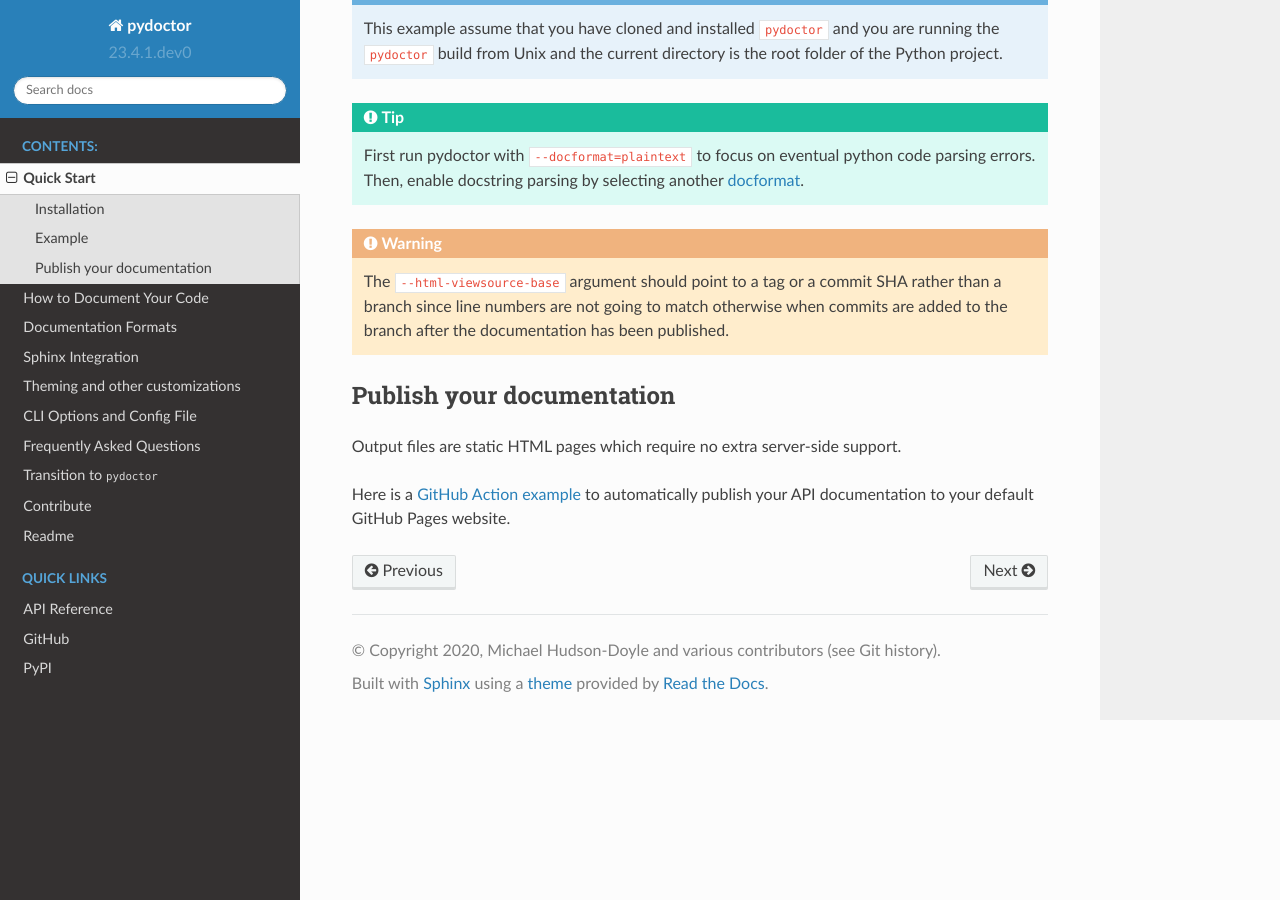
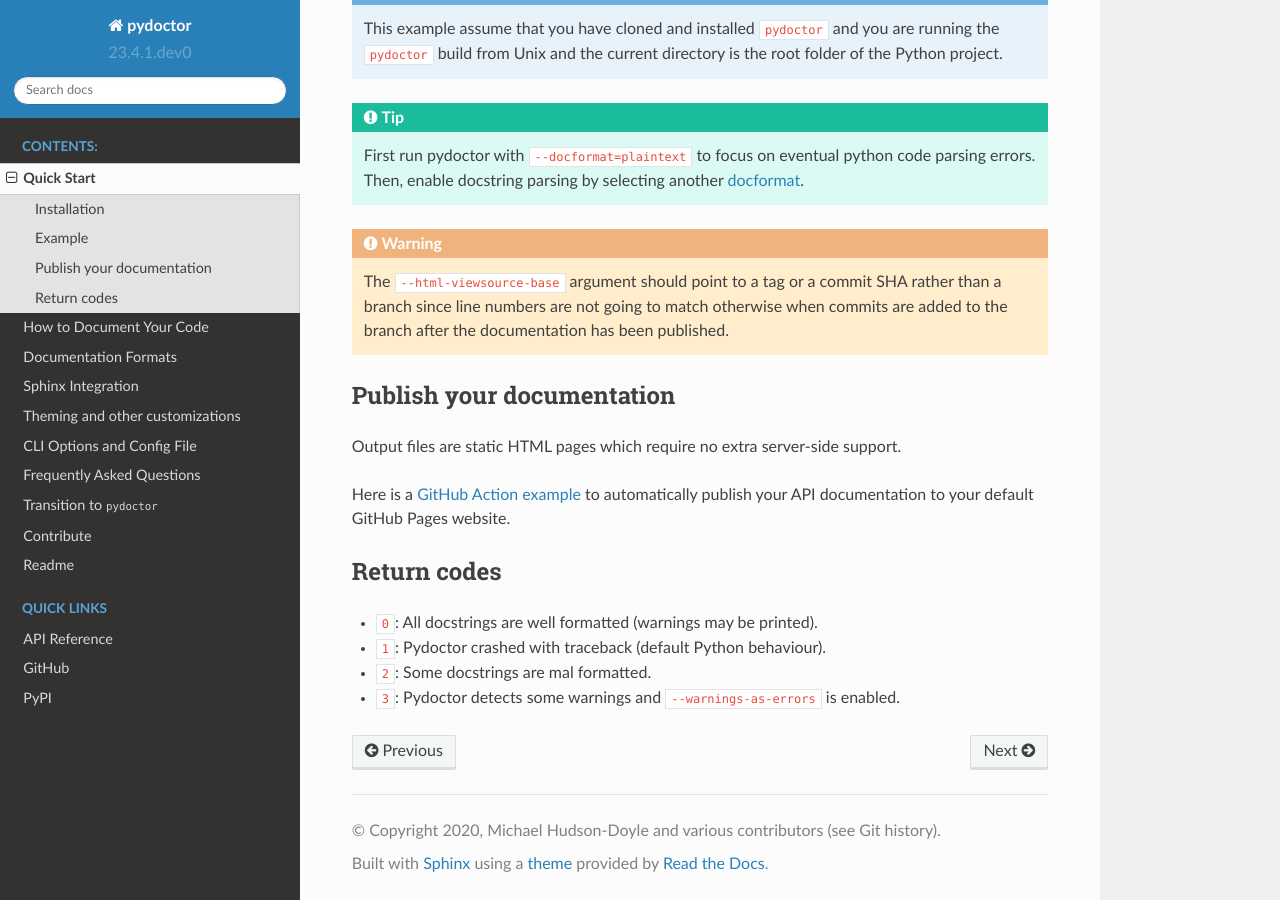
Before and after one commit to twisted/pydoctor, a Sphinx documentation site: the page built from docs/source/quickstart.rst, in a window 1280 px wide and 900 px high, scrolled down 930 px. Built offline with Sphinx 7.4.7 and the Read the Docs theme 2.0.0, drawn with Linux system fonts in a browser that asks for light colours.

Commit message:
Document return codes. Fix #540

```diff
--- a/docs/source/quickstart.rst
+++ b/docs/source/quickstart.rst
@@ -54,3 +54,11 @@ Output files are static HTML pages which require no extra server-side support.
 
 Here is a `GitHub Action example <publish-github-action.html>`_ to automatically
 publish your API documentation to your default GitHub Pages website.
+
+Return codes
+------------
+
+- ``0``: All docstrings are well formatted (warnings may be printed).
+- ``1``: Pydoctor crashed with traceback (default Python behaviour).
+- ``2``: Some docstrings are mal formatted.
+- ``3``: Pydoctor detects some warnings and ``--warnings-as-errors`` is enabled.
```
